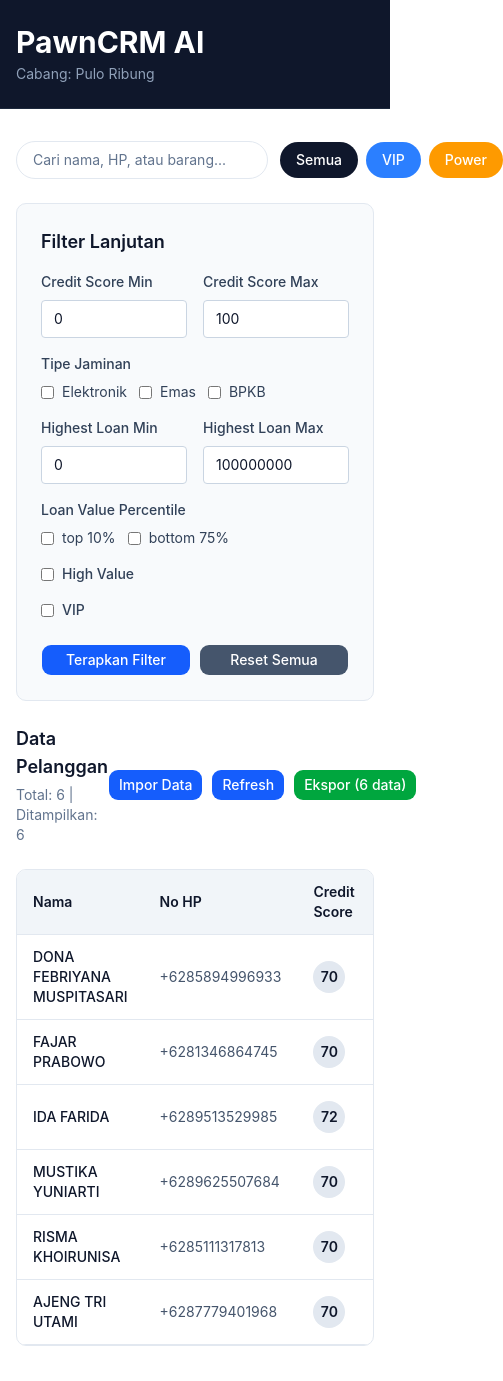
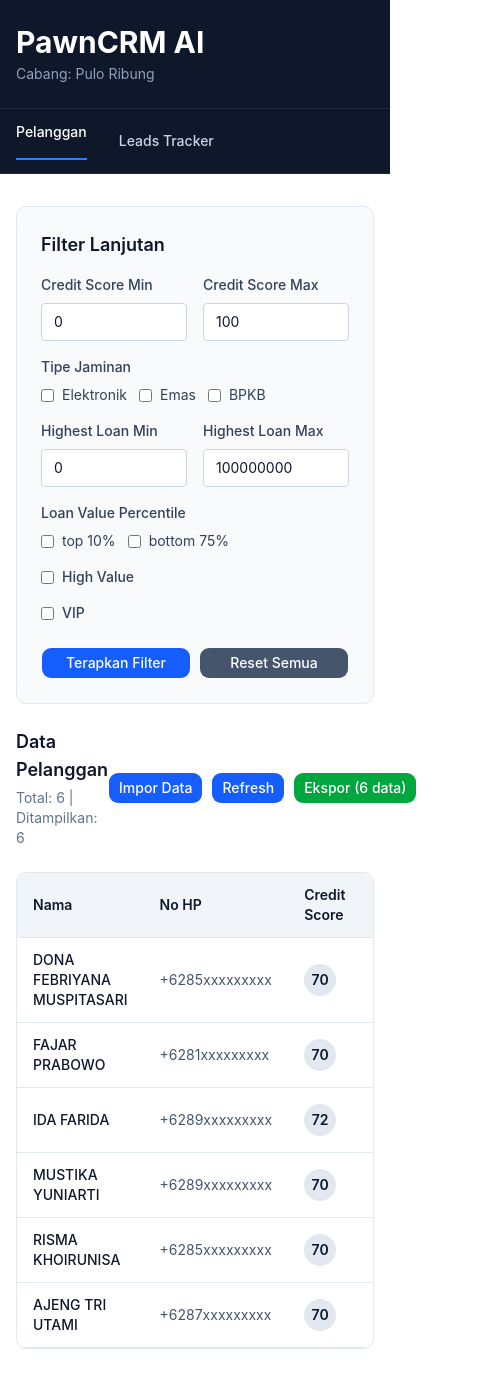
Before and after one commit to bintangpintar/customer-data-dashboard, a Next.js app: page / in a window 390 px wide. Shown: the whole page, 503 px wide, since content can reach past the window. Built offline with nearby package versions, Linux system fonts and the light colour scheme.

Commit message:
feat: add navigation component and update customer table phone mask

```diff
--- a/app/page.tsx
+++ b/app/page.tsx
@@ -1,6 +1,7 @@
 'use client';
 
 import { useState, useEffect, useMemo } from 'react';
+import Navigation from '@/components/Navigation';
 import FilterPanel, { FilterState } from '@/components/FilterPanel';
 import CustomerTable from '@/components/CustomerTable';
 import ExportButton from '@/components/ExportButton';
@@ -94,50 +95,16 @@ export default function Home() {
       {/* Header */}
       <header className="bg-slate-900 dark:bg-black border-b border-slate-800">
         <div className="max-w-7xl mx-auto px-4 sm:px-6 lg:px-8 py-6">
-          <div className="flex justify-between items-center">
-            <div>
-              <h1 className="text-3xl font-bold text-white">PawnCRM AI</h1>
-              <p className="text-slate-400 text-sm mt-1">Cabang: Pulo Ribung</p>
-            </div>
-            <nav className="hidden md:flex gap-6">
-              <a href="#" className="text-slate-300 hover:text-white text-sm font-medium">
-                Dashboard
-              </a>
-              <a href="#" className="text-slate-300 hover:text-white text-sm font-medium">
-                Pelanggan
-              </a>
-              <a href="#" className="text-slate-300 hover:text-white text-sm font-medium">
-                CRM Pesan
-              </a>
-              <a href="#" className="text-slate-300 hover:text-white text-sm font-medium">
-                Leads Tracker
-              </a>
-            </nav>
-          </div>
+          <h1 className="text-3xl font-bold text-white">PawnCRM AI</h1>
+          <p className="text-slate-400 text-sm mt-1">Cabang: Pulo Ribung</p>
         </div>
       </header>
 
+      {/* Navigation */}
+      <Navigation />
+
       {/* Main Content */}
       <div className="max-w-7xl mx-auto px-4 sm:px-6 lg:px-8 py-8 space-y-6">
-        {/* Search & Actions Bar */}
-        <div className="flex gap-3 items-center">
-          <input
-            type="text"
-            placeholder="Cari nama, HP, atau barang..."
-            className="flex-1 px-4 py-2 bg-white dark:bg-slate-900 border border-slate-200 dark:border-slate-700 rounded-full text-slate-900 dark:text-white text-sm placeholder-slate-500 dark:placeholder-slate-400 focus:outline-none focus:border-blue-500"
-          />
-          <div className="flex gap-2">
-            <button className="px-4 py-2 bg-slate-900 dark:bg-white text-white dark:text-black rounded-full text-sm font-medium hover:bg-slate-800 dark:hover:bg-slate-100">
-              Semua
-            </button>
-            <button className="px-4 py-2 bg-blue-500 hover:bg-blue-600 text-white rounded-full text-sm font-medium">
-              VIP
-            </button>
-            <button className="px-4 py-2 bg-amber-500 hover:bg-amber-600 text-white rounded-full text-sm font-medium">
-              Power
-            </button>
-          </div>
-        </div>
 
         {/* Filter Panel */}
         <FilterPanel
--- a/components/CustomerTable.tsx
+++ b/components/CustomerTable.tsx
@@ -33,6 +33,12 @@ export default function CustomerTable({ customers, isLoading }: CustomerTablePro
     }).format(value);
   };
 
+  const maskPhoneNumber = (phone: string) => {
+    // Keep first 5 chars, mask the rest
+    if (phone.length <= 5) return phone;
+    return phone.substring(0, 5) + 'x'.repeat(phone.length - 5);
+  };
+
   const getCollateralBadge = (type: string) => {
     const colors: Record<string, string> = {
       'Elektronik': 'bg-blue-100 dark:bg-blue-900 text-blue-800 dark:text-blue-200',
@@ -64,7 +70,9 @@ export default function CustomerTable({ customers, isLoading }: CustomerTablePro
               className="border-b border-slate-200 dark:border-slate-700 hover:bg-slate-50 dark:hover:bg-slate-900/50 transition-colors"
             >
               <td className="px-4 py-3 text-slate-900 dark:text-white font-medium">{customer.nama}</td>
-              <td className="px-4 py-3 text-slate-600 dark:text-slate-400">{customer.noHp}</td>
+              <td className="px-4 py-3 text-slate-600 dark:text-slate-400" title={customer.noHp}>
+                {maskPhoneNumber(customer.noHp)}
+              </td>
               <td className="px-4 py-3">
                 <span className="inline-flex items-center justify-center w-8 h-8 rounded-full bg-slate-200 dark:bg-slate-700 text-slate-900 dark:text-white font-semibold">
                   {customer.creditScore}
--- /dev/null
+++ b/components/Navigation.tsx
@@ -0,0 +1,39 @@
+'use client';
+
+import Link from 'next/link';
+import { usePathname } from 'next/navigation';
+
+export default function Navigation() {
+  const pathname = usePathname();
+
+  const isActive = (path: string) => pathname === path;
+
+  return (
+    <nav className="bg-slate-900 dark:bg-black border-b border-slate-800">
+      <div className="max-w-7xl mx-auto px-4 sm:px-6 lg:px-8">
+        <div className="flex items-center h-16 gap-8">
+          <Link
+            href="/"
+            className={`text-sm font-medium transition-colors ${
+              isActive('/')
+                ? 'text-white border-b-2 border-blue-500 pb-4'
+                : 'text-slate-300 hover:text-white'
+            }`}
+          >
+            Pelanggan
+          </Link>
+          <Link
+            href="/leads-tracker"
+            className={`text-sm font-medium transition-colors ${
+              isActive('/leads-tracker')
+                ? 'text-white border-b-2 border-blue-500 pb-4'
+                : 'text-slate-300 hover:text-white'
+            }`}
+          >
+            Leads Tracker
+          </Link>
+        </div>
+      </div>
+    </nav>
+  );
+}
```
